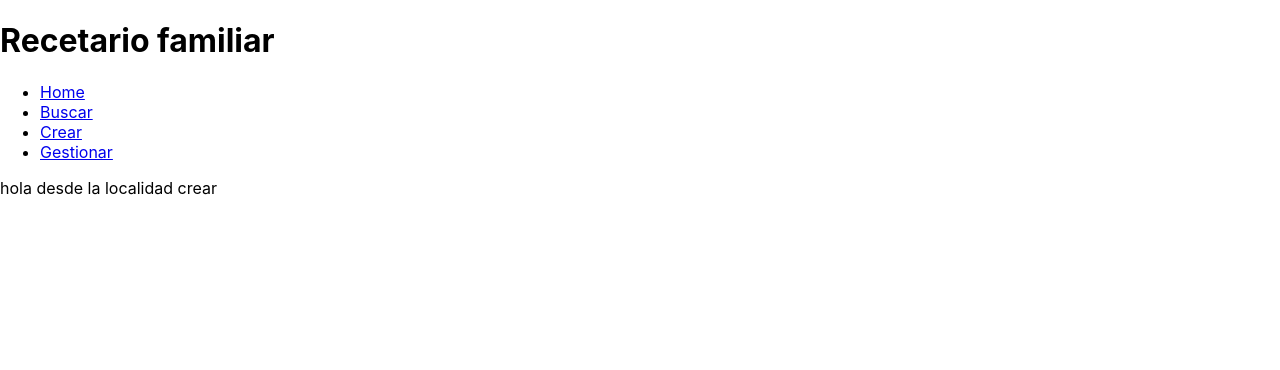
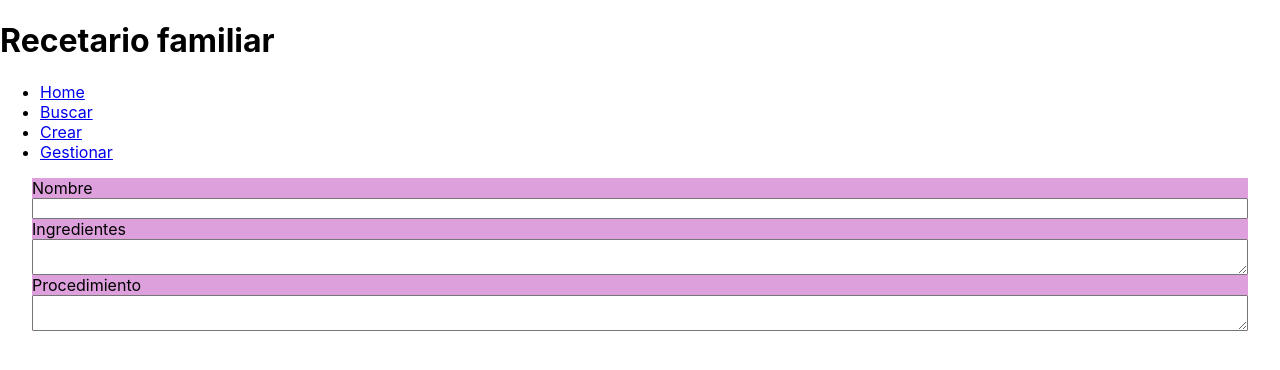
Before and after one commit to ernestopang513/recetarioFront, a React (Create React App) app: page /crear in a window 1280 px wide. Shown: the top 370 px of the page. Built offline with nearby package versions, Linux system fonts and the light colour scheme.

Commit message:
Avance en el componente de CrearReceta

```diff
--- a/src/components/BuscarScreen.js
+++ b/src/components/BuscarScreen.js
@@ -4,8 +4,9 @@ import { ResultadosDiv } from './ResultadosDiv';
 export const BuscarScreen = () => {
 
     const [inputValue, setInputValue] = useState('');
-    const [buscar, setBuscar] = useState()
+    const [buscar, setBuscar] = useState(null)
     // const {data} = useFetchBusqueda(buscar)
+    console.log(buscar)
     const handleInputChange = ({target}) => {
         setInputValue( target.value);
     }
--- a/src/components/RecetaItem.js
+++ b/src/components/RecetaItem.js
@@ -7,6 +7,7 @@ export const RecetaItem = ({receta}) => {
             <h5>{receta.nombre}</h5>
 
             {
+
                     receta.ingredientes.map( (ingrediente, i) => (<p key = {i}>{ingrediente}</p>))
             }
             <Link
--- a/src/components/ResultadosDiv.js
+++ b/src/components/ResultadosDiv.js
@@ -2,16 +2,15 @@ import React from 'react'
 import { useFetchBusqueda } from '../hooks/useFetchBusqueda'
 
 export const ResultadosDiv = ({buscar}) => {
-
-    const {data} = useFetchBusqueda(buscar);
+    console.log('resultadosDiv')
+    const {data=[],loading} = useFetchBusqueda(buscar);
     return (
         <div>
+            {loading && <p>Cargando...</p>}
+
             {
-                    data.map(info => (
-                        <p
-                        key = {info.uid}>{info.nombre}</p>
-                    ))
-                }
+                 data.map(info => (<p key = {info.uid}>{info.nombre}</p> ))
+            }
         </div>
     )
 }
--- /dev/null
+++ b/src/components/crearReceta/CrearReceta.js
@@ -0,0 +1,27 @@
+import React from 'react';
+import './crearReceta.css';
+// {
+//     "nombre": "Caldo de camaron",
+//     "ingredientes": ["camaron", "papas", "SAL", "zanahorias"],
+//     "procedimiento": ["Cortar las verduras", "Sancochar", "Integrar"]
+// }
+
+
+
+export const CrearReceta = () => {
+    return (
+        <>
+            <form className= "formContainer container">
+
+            <label>Nombre</label>
+            <input type= 'text'/>
+
+            <label>Ingredientes</label>
+            <textarea />
+
+            <label>Procedimiento</label>
+            <textarea />
+            </form>
+        </>
+    )
+}
--- /dev/null
+++ b/src/components/crearReceta/crearReceta.css
@@ -0,0 +1,6 @@
+
+
+.formContainer{
+    display: flex;
+    flex-direction: column;
+}
--- a/src/components/home/HomeScreen.js
+++ b/src/components/home/HomeScreen.js
@@ -4,6 +4,7 @@ import { RecetaItem } from '../RecetaItem';
 
 export const HomeScreen = () => {
     const {data, loading} = useFetch();
+    console.log(data)
     return (
         <div>
             <div>
--- /dev/null
+++ b/src/components/recetasScreen/RecetaItem.js
@@ -0,0 +1,26 @@
+import React from 'react'
+import './recetaItem.css';
+export const RecetaItem = ({nombre, ingredientes =[], procedimiento= []}) => {
+    // console.log(ingredientes)
+    // let variable = '';
+    // for(const x in ingredientes){
+    //     variable = variable + `${ingredientes[x]}, `
+    //     console.log(x)
+    // }
+    // console.log(variable)
+    return (
+        <div className = 'receta_card'>
+            <h3 className = 'title'>{nombre}</h3>
+
+            <h4>Ingredientes</h4>
+
+            {
+                ingredientes.map((ing,i) => (<p key = {i}>{ing}</p>))
+            }
+            <h4>Procedimiento</h4>
+            {
+                procedimiento.map((paso,i) => (<p key = {i}>{paso}</p>))
+            }
+        </div>
+    )
+}
--- a/src/components/recetasScreen/RecetaScreen.js
+++ b/src/components/recetasScreen/RecetaScreen.js
@@ -1,18 +1,40 @@
 import React from 'react'
 import { useParams } from 'react-router'
 import { useFetch2 } from '../../hooks/useFetch'
+import { RecetaItem } from './RecetaItem';
 
 export const RecetaScreen = () => {
 
     const {recetaId} = useParams();
-    const {data} = useFetch2(recetaId);
+    const {data: receta,loading} = useFetch2(recetaId);
+
     return (
         <div>
-            <h3>Receta por id</h3>
+
+            {loading && <p>Cargando ...</p>}
+
+            <RecetaItem
+            {...receta}
+            />
+            {/* <h3>Receta por id</h3>
 
             <h4>{data.nombre}</h4>
 
-            {/* {data.ingredientes.map(ing => (<p>{ing}</p>))} */}
+            {
+                (ingredientes)?
+                ingredientes.map((ing,i) => (<p key = {i}>{ing}</p>))
+                :
+                <p>Cargando</p>
+            }
+
+            {
+                (data.usuario.nombre)?
+                <p>{data.usuario.nombre}</p>
+                    :
+                <p>Cargando...</p>
+            } */}
+
+
         </div>
     )
 }
--- /dev/null
+++ b/src/components/recetasScreen/recetaItem.css
@@ -0,0 +1,11 @@
+
+
+.title{
+
+    color: plum;
+}
+
+.receta_card{
+    height: 25%;
+    padding-left: 2rem;
+}
--- a/src/helpers/recetas.js
+++ b/src/helpers/recetas.js
@@ -1,7 +1,9 @@
 
 const obtenerRecetas = async() => {
   try {
-    const response = await fetch('http://localhost:8080/api/recetas')
+    const response = await fetch('http://localhost:8080/api/recetas',{
+      mode: 'cors'
+    })
     const body = await response.json();
     // const res = body.recetas.map( (receta) => {
     //   return {
@@ -16,12 +18,13 @@ const obtenerRecetas = async() => {
     return res;
   } catch (error) {
     console.log(error);
-    return [];
+
   }
 };
 const obtenerRecetaId = async(parametro= '') => {
   try {
     const response = await fetch(`http://localhost:8080/api/recetas/${parametro}`,{
+      mode: 'cors',
       headers: {
         'x-token': 'eyJhbGciOiJIUzI1NiIsInR5cCI6IkpXVCJ9.eyJ1aWQiOiI2MGY1MzkyYTI4NjA4NDBjNjgwOTg4NTQiLCJpYXQiOjE2MzE1NjUzNDYsImV4cCI6MTYzNDE1NzM0Nn0.Td6gr64_EZpCDMd9E-xUIaLj2cLBYflmiJh37OGk9CI'
       }
@@ -37,20 +40,25 @@ const obtenerRecetaId = async(parametro= '') => {
     return res;
   } catch (error) {
     console.log(error);
-    return [];
+    // return null
   }
 };
 
 const obtenerUsuarios = async(parametro = '') => {
   try {
     const url = `http://localhost:8080/api/buscar/usuarios/${parametro}`;
-    const response = await fetch(url);
+    const response = await fetch(url,{
+      mode: 'cors'
+    });
     const body = await response.json();
     const res = [...body.results];
+    console.log(body)
+    console.log(res)
     return res;
   } catch (error) {
     console.log(error);
-    return [];
+    console.log('aqui')
+    return []
   }
 }
 
--- a/src/index.css
+++ b/src/index.css
@@ -1,3 +1,17 @@
+
+html {
+  box-sizing: border-box;
+}
+*, *:before, *:after {
+  box-sizing: inherit;
+}
+
+.container{
+  margin: 0 auto;
+  max-width: 95%;
+  background-color: plum;
+}
+
 body {
   margin: 0;
   font-family: -apple-system, BlinkMacSystemFont, 'Segoe UI', 'Roboto', 'Oxygen',
--- a/src/router/AppRouter.js
+++ b/src/router/AppRouter.js
@@ -7,6 +7,7 @@ import {
     Link
   } from "react-router-dom";
 import { BuscarScreen } from '../components/BuscarScreen';
+import { CrearReceta } from '../components/crearReceta/CrearReceta';
 import { HomeScreen } from '../components/home/HomeScreen';
 import { RecetaScreen } from '../components/recetasScreen/RecetaScreen';
 export const AppRouter = () => {
@@ -49,7 +50,7 @@ export const AppRouter = () => {
                     <Route
                         exact
                         path = '/crear'
-                        component = { () => (<p> hola desde la localidad crear</p>)}
+                        component = { CrearReceta}
                     />
                     <Route
                         exact
```
